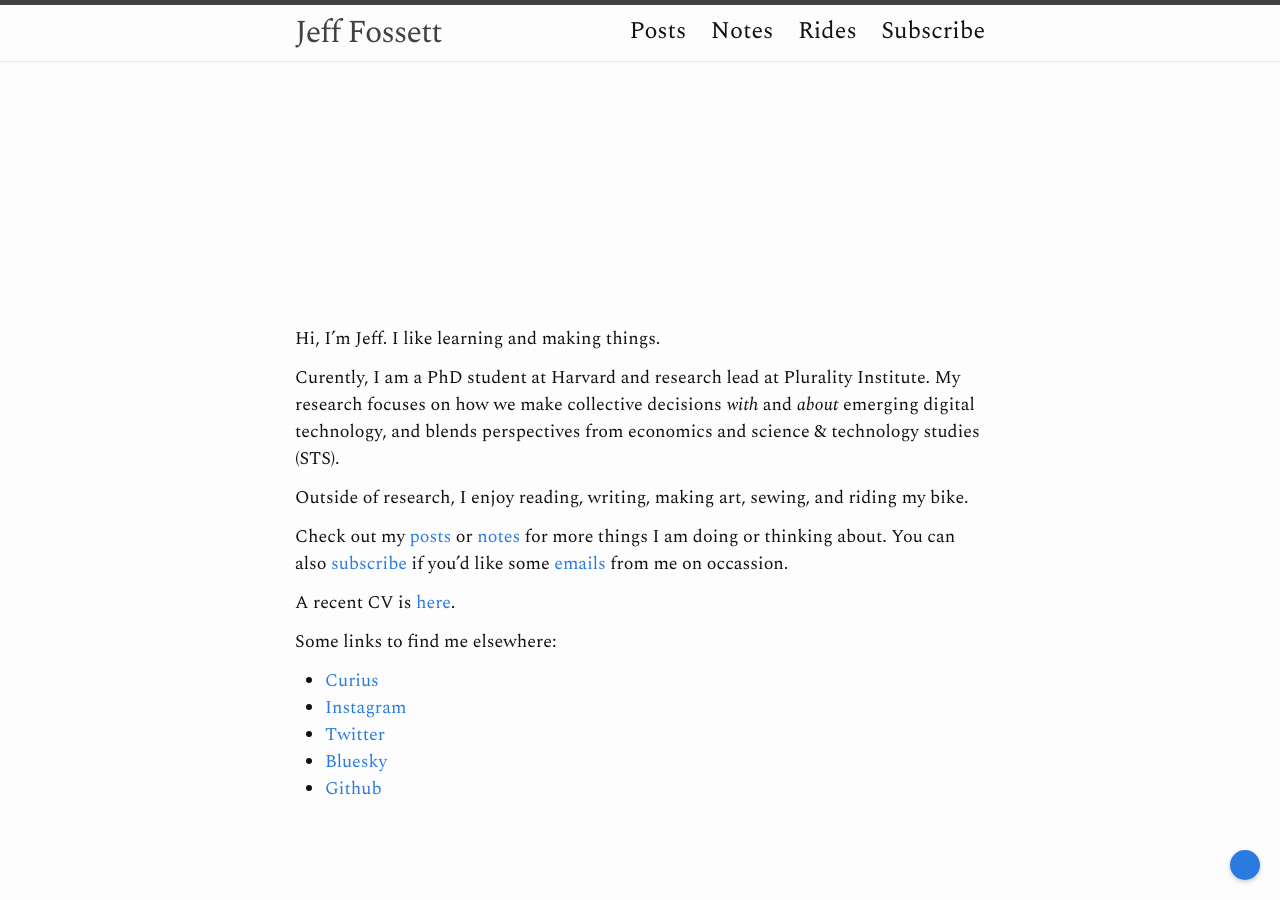
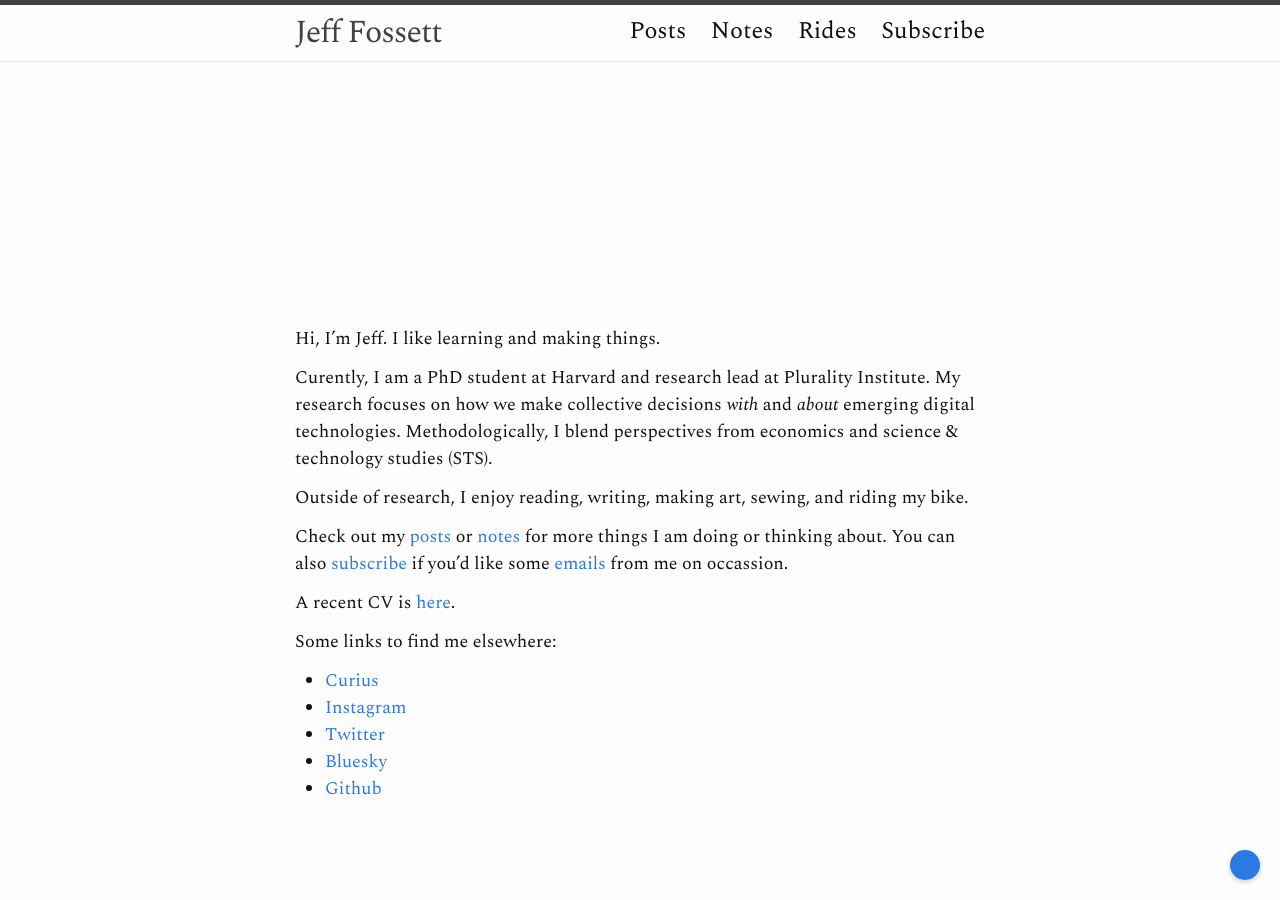
Before and after one commit to Fossj117/fossj117.github.io, a Jekyll site: the page built from index.md, in a window 1280 px wide. Built offline with Jekyll 4.4.1, drawn with Linux system fonts in a browser that asks for light colours; nearby versions of some CDN libraries.

Commit message:
tweak index

```diff
--- a/index.md
+++ b/index.md
@@ -12,7 +12,7 @@
 
 Hi, I'm Jeff. I like learning and making things.
 
-Curently, I am a PhD student at Harvard and research lead at Plurality Institute. My research focuses on how we make collective decisions *with* and *about* emerging digital technology, and blends perspectives from economics and science & technology studies (STS).
+Curently, I am a PhD student at Harvard and research lead at Plurality Institute. My research focuses on how we make collective decisions *with* and *about* emerging digital technologies. Methodologically, I blend perspectives from economics and science & technology studies (STS).
 
 Outside of research, I enjoy reading, writing, making art, sewing, and riding my bike.
 
```
